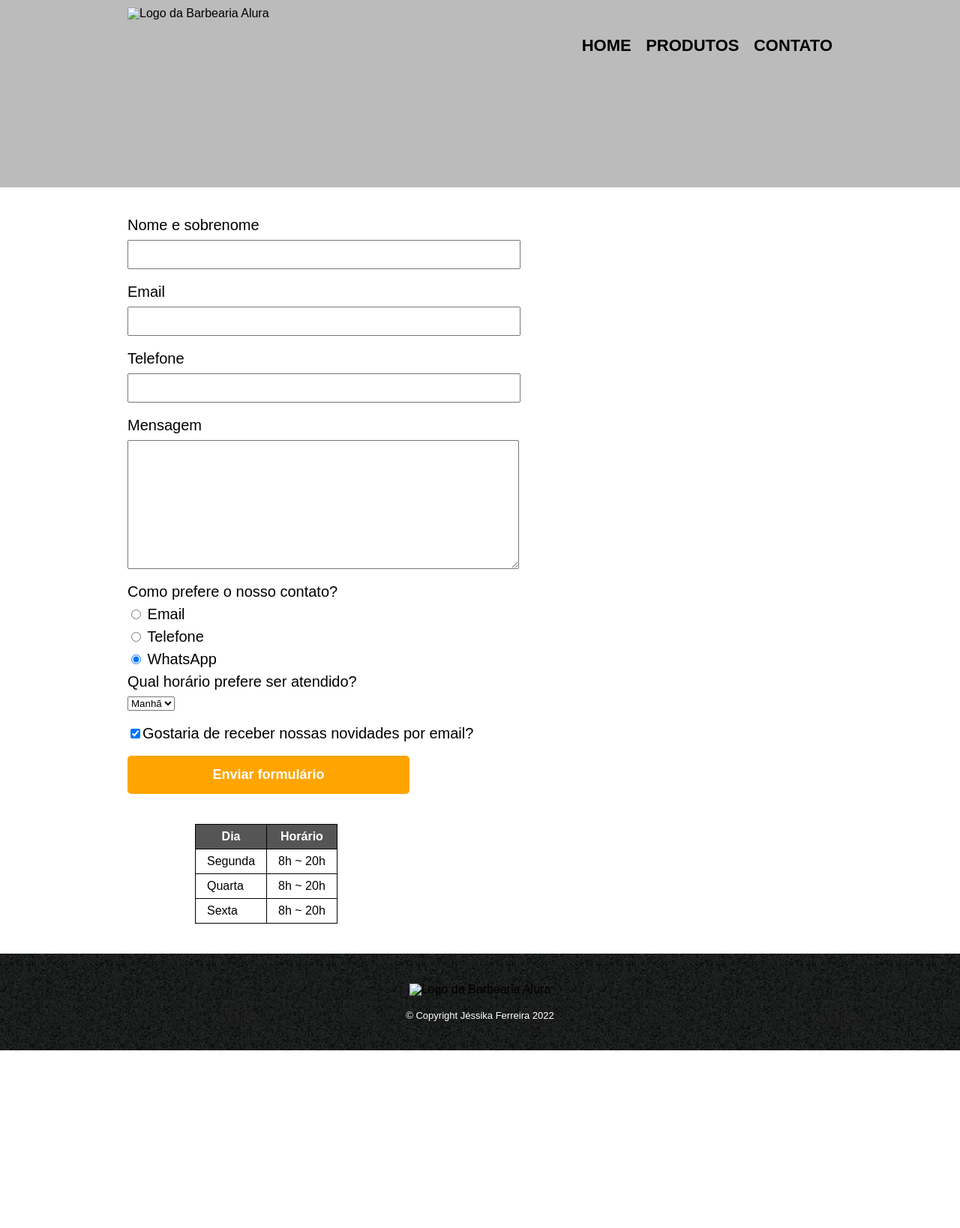
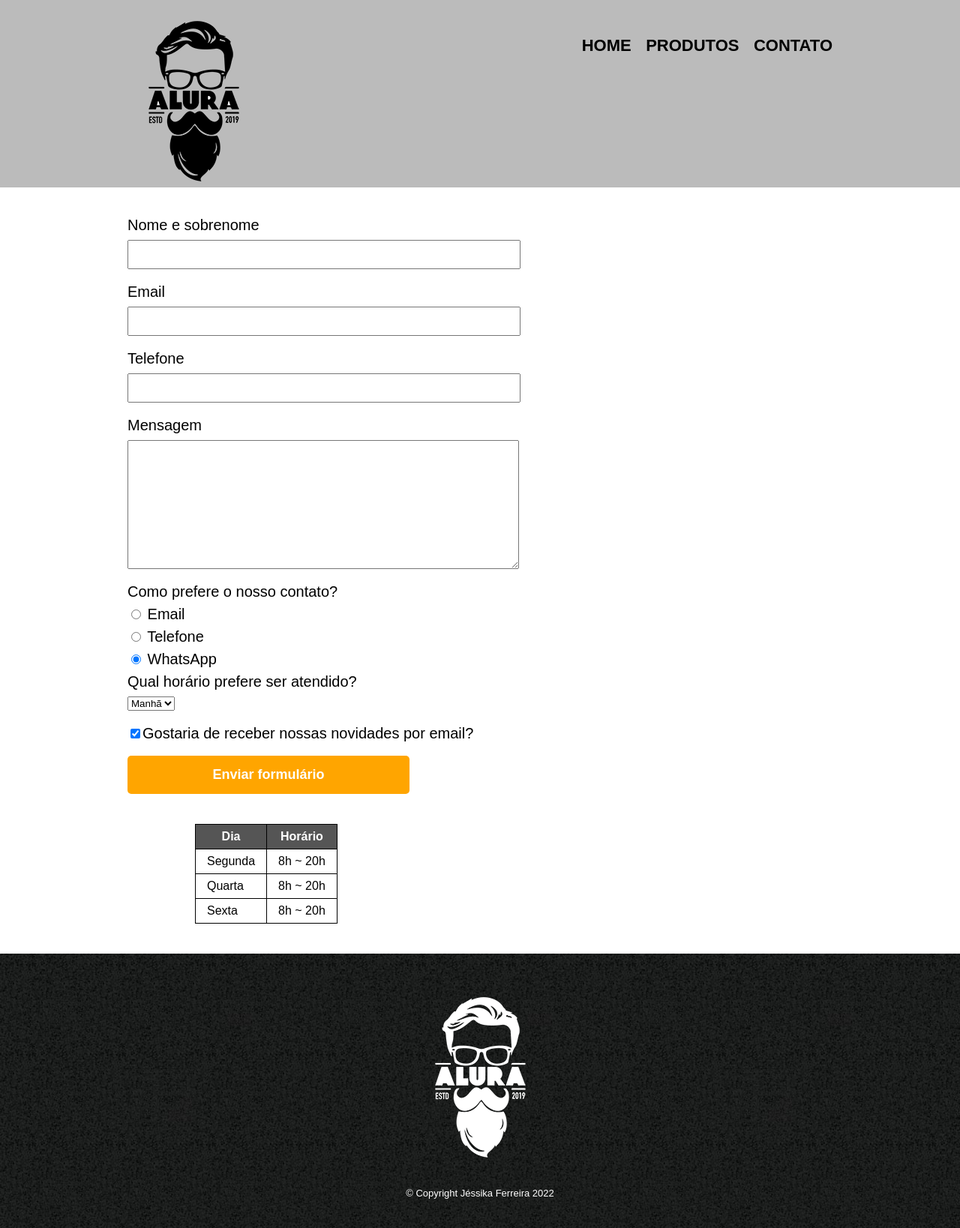
Before and after one commit to jessikaraw/Barbearia-Alura-1, a plain HTML site: page contato.html in a window 1280 px wide. Shown: the whole page at 75% size. Before the commit the page ends 1401 px from the top, so only its background shows below. Drawn offline with Linux system fonts and the light colour scheme; files whose address does not match are found by name.

Commit message:
Update contato.html

```diff
--- a/contato.html
+++ b/contato.html
@@ -11,7 +11,7 @@
 	<body>
 		<header>
 			<div class="caixa">
-				<h1><img src="logo.png" alt="Logo da Barbearia Alura"></h1>
+				<h1><img src="img/logo.png" alt="Logo da Barbearia Alura"></h1>
 
 				<nav>
 					<ul>
@@ -90,7 +90,7 @@
 	</main>
 
 		<footer>
-			<img src="logo-branco.png" alt="Logo da Barbearia Alura">
+			<img src="img/logo-branco.png" alt="Logo da Barbearia Alura">
 			<p class="copyright">&copy; Copyright Jéssika Ferreira 2022</p>
 		</footer>
 	</body>
```
